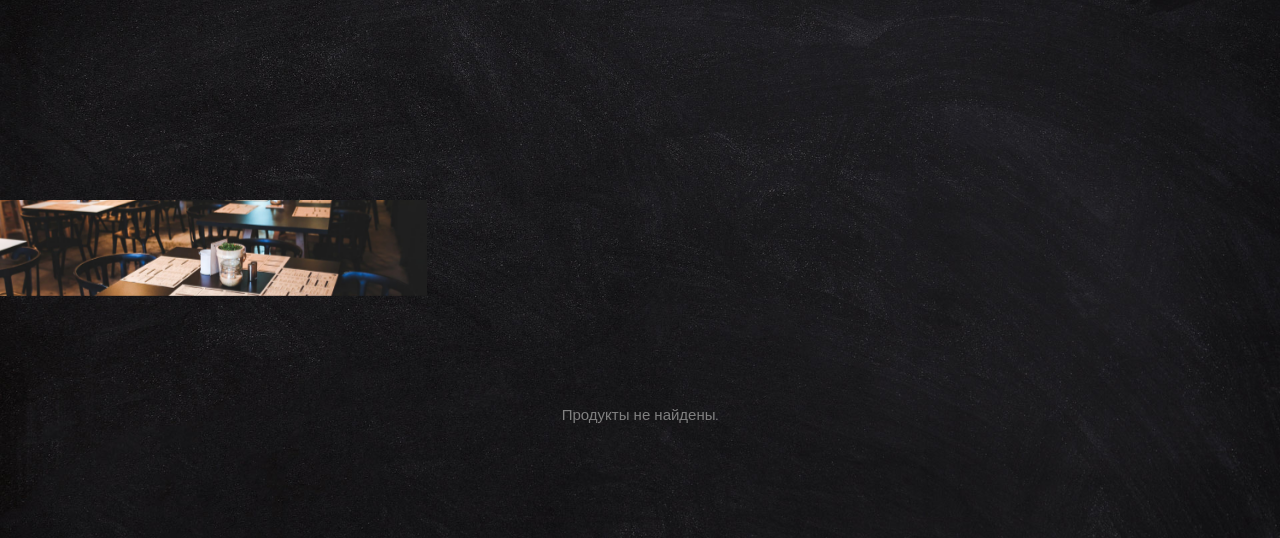
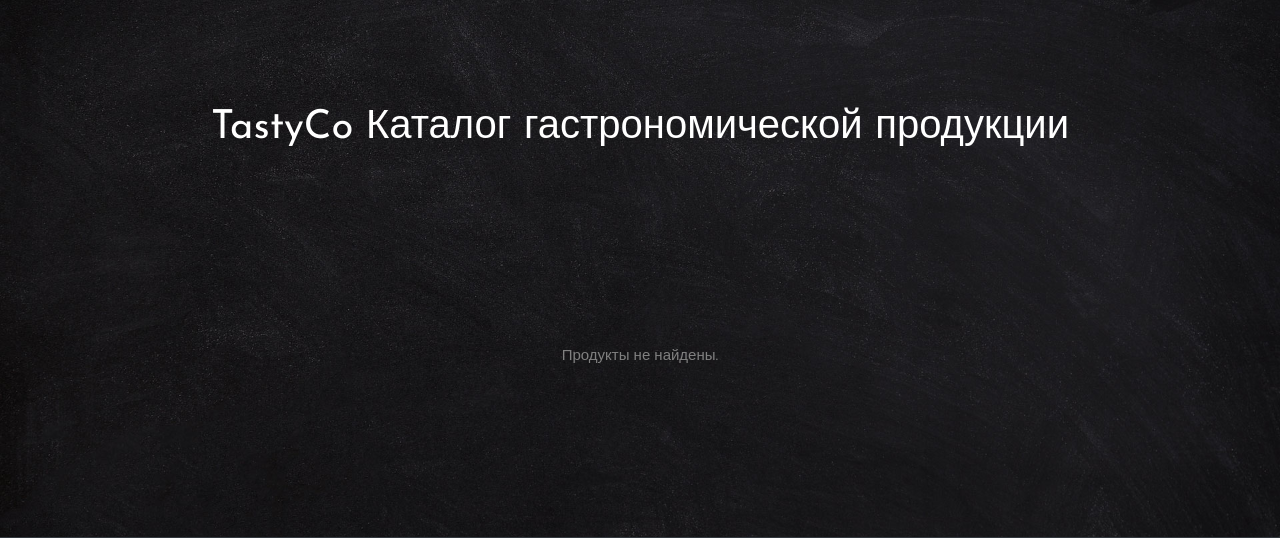
Before and after one commit to owsch1/TASTYCO, a Django app: page / in a window 1280 px wide. Shown: the part 59-597 px from the top of the page. Run offline with Django 5.2, Linux system fonts and the light colour scheme; data that the repository does not hold is empty; some libraries are stand-ins or nearby versions; some web fonts are replaced.

Commit message:
Final version2

```diff
--- a/core/catalog/templates/catalog/about.html
+++ b/core/catalog/templates/catalog/about.html
@@ -61,7 +61,7 @@
             <div class="block-18 text-center">
               <div class="text">
                 <div class="icon"><span class="flaticon-pizza-1"></span></div>
-                <strong class="number" data-number="100">0</strong>
+                <strong class="number" data-number="0">0</strong>
                 <span>TastyCo Филиалы</span>
               </div>
             </div>
--- a/core/catalog/templates/catalog/index.html
+++ b/core/catalog/templates/catalog/index.html
@@ -1,14 +1,21 @@
 {% extends 'base.html' %}
 {% load static %}
 
-{% block title %}TastyCo Menü{% endblock %}
+
 
 {% block content %}
+<section class="ftco-menu" style="padding-top: 100px; padding-bottom: 0px;">
+    <div class="container">
+        <h1 class="text-center">TastyCo Каталог гастрономической продукции</h1>
+    </div>
+</section>
+<!-- Kategorie-Buttons -->
+
 
 <!-- Kategorie-Buttons -->
-<section class="ftco-menu">
+<section class="ftco-menu" style="padding-top: 0; padding-bottom: 0;">
     <div class="container">
-        <div class="d-flex justify-content-center" style="margin-top: 200px; margin-bottom: 0px; gap: 1rem;">
+        <div class="d-flex justify-content-center" style="margin-top: 80px; margin-bottom: 50; gap: 1rem;">
             {% for category in categories %}
                 <a href="{% url 'category' category.id %}" class="category-button {% if category.id == current_category_id %}active{% endif %}">
                     {{ category.name }}
@@ -16,21 +23,9 @@
             {% endfor %}
         </div>
     </div>
-
-    <!-- Optionaler Bereich -->
-    <div class="container-fluid">
-        <div class="row d-md-flex">
-            <div class="col-lg-4 ftco-animate img f-menu-img mb-5 mb-md-0"
-                 style="background-image: url({% static 'images/about.jpg' %});">
-            </div>
-            <div class="col-lg-8 ftco-animate p-md-5">
-                <!-- Optionaler Text -->
-            </div>
-        </div>
-    </div>
 </section>
 
-<!-- Produktübersicht (5 pro Zeile) -->
+<!-- Produktübersicht-->
 <section class="ftco-section" id="product-section">
     <div class="container">
         <div class="row" style="gap: 80px;">
--- a/core/catalog/views.py
+++ b/core/catalog/views.py
@@ -16,7 +16,7 @@ def index_view(request):
         request,
         'catalog/index.html',
         context={
-            'products': page_obj,  # ⬅️ paginierte Produkte
+            'products': page_obj,
             'categories': categories,
             'is_paginated': page_obj.has_other_pages(),
             'page_obj': page_obj,
@@ -51,11 +51,3 @@ def category_view(request, category_id):
     )
 def about_view(request):
     return render(request, 'catalog/about.html')
-
-def product_detail_view(request, product_id):
-    product = get_object_or_404(Product, pk=product_id)
-    return render(
-        request,
-        'catalog/product_detail.html',
-        context={'product': product},
-    )
--- a/core/templates/base.html
+++ b/core/templates/base.html
@@ -2,9 +2,7 @@
 <!DOCTYPE html>
 <html lang="en">
 <head>
-    <title>{% block title %}Pizza - Delicious{% endblock %}</title>
-    <meta charset="utf-8">
-    <meta name="viewport" content="width=device-width, initial-scale=1, shrink-to-fit=no">
+
 
     <!-- Dein eigenes Stylesheet -->
     <link class="catalog-buttons" rel="stylesheet" href="{% static 'catalog/css/style.css' %}">
```
Also changed, not shown: core/catalog/templates/catalog/product_detail.html (+9 -6 lines).
